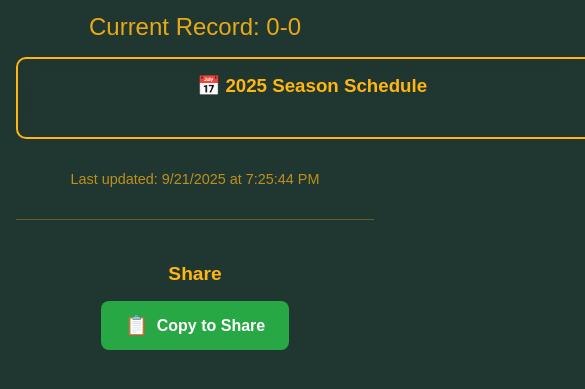
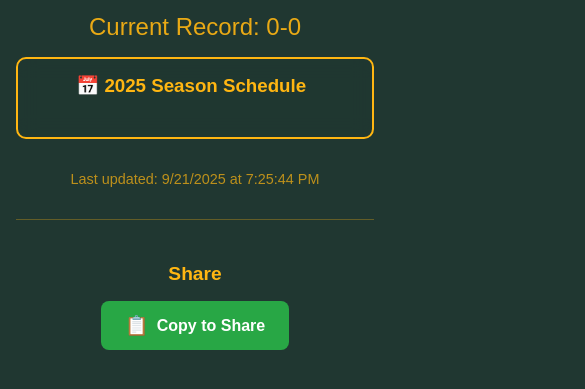
Before and after one commit to rptetzloff/AreTheBrewersOnTV, a website built with Vite: page index.html in a window 390 px wide. Shown: the part 295-684 px from the top of the page, 585 px wide, since content can reach past the window. Built offline with nearby package versions, Linux system fonts and the light colour scheme; no server answers.

Commit message:
Make schedule box 100% width on mobile

```diff
--- a/styles.css
+++ b/styles.css
@@ -355,4 +355,8 @@ h1 {
     .schedule-section h3 {
         margin-bottom: 1.5rem;
     }
+
+    .schedule-section {
+        min-width: 100%;
+    }
 }
```
